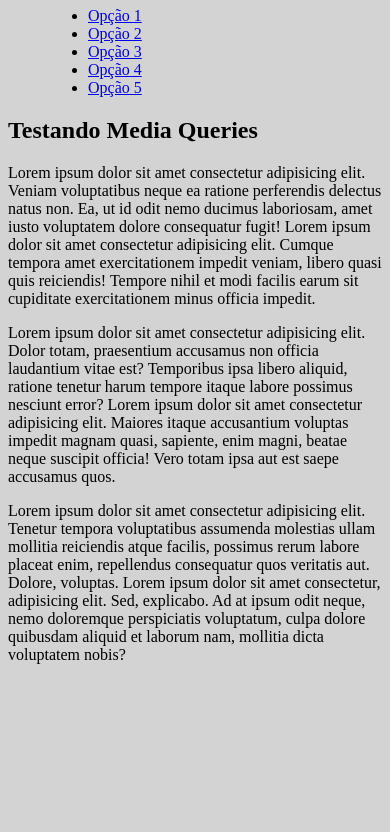
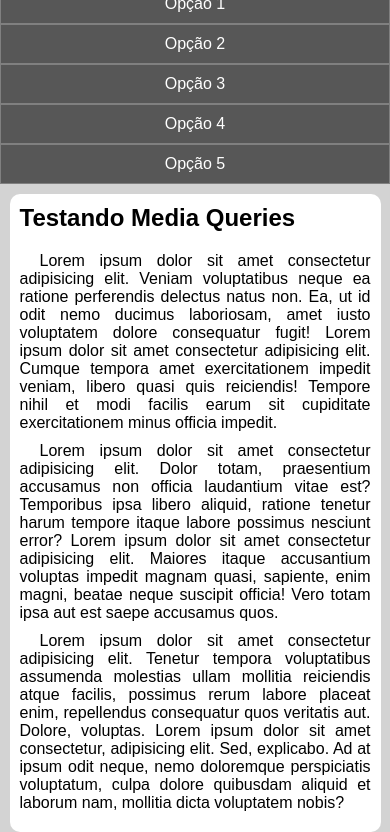
Before and after one commit to DFerreir4/html-css, a plain HTML site: page Modulo 4/ex026/mq005/index.html in a window 390 px wide. Shown: the part 73-905 px from the top of the page. Before the commit the page ends 844 px from the top, so only its background shows below. Drawn offline with Linux system fonts and the light colour scheme.

Commit message:
mobile first feito!

```diff
--- /dev/null
+++ b/Modulo 4/ex026/mq005/estilos/medias-queries.css
@@ -0,0 +1 @@
+@charset "UTF-8";
--- a/Modulo 4/ex026/mq005/estilos/style.css
+++ b/Modulo 4/ex026/mq005/estilos/style.css
@@ -1,5 +1,62 @@
 @charset "UTF-8";
+
+*{
+    margin: 0px;
+    padding: 0px;
+    font-family: Arial, Helvetica, sans-serif;
+}
 
 html, body{
     background-color: lightgray;
 }
+
+header{
+    background-color: rgb(148, 148, 148);
+}
+
+header > h1{
+    padding: 10px;
+    text-align: center;
+}
+
+menu{
+    display: block;
+
+}
+
+menu > ul{
+    list-style-type: none;
+}
+
+menu > ul > li > a{
+    display: block;
+    padding: 10px;
+    text-decoration: none;
+    text-align: center;
+    background-color: rgb(87, 87, 87);
+    color: white;
+    border: 1px solid gray;
+}
+
+menu > ul > li > a:hover{
+    background-color: gray;
+}
+
+main{
+    width: 90vw;
+    background-color: white;
+    margin: auto;
+    margin-top: 10px;
+    padding: 10px;
+    border-radius: 10px;
+}
+
+main > article > h2{
+    padding-bottom: 20px;
+}
+
+main > article > p{
+    text-align: justify;
+    margin-bottom: 10px;
+    text-indent: 20px;
+}
--- a/Modulo 4/ex026/mq005/index.html
+++ b/Modulo 4/ex026/mq005/index.html
@@ -6,6 +6,7 @@
     <meta name="viewport" content="width=device-width, initial-scale=1.0">
     <title>Media Query</title>
     <link rel="stylesheet" href="estilos/style.css" media="all">
+    <link rel="stylesheet" href="estilos/medias-queries.css">
 </head>
 <body>
     <header>
```
